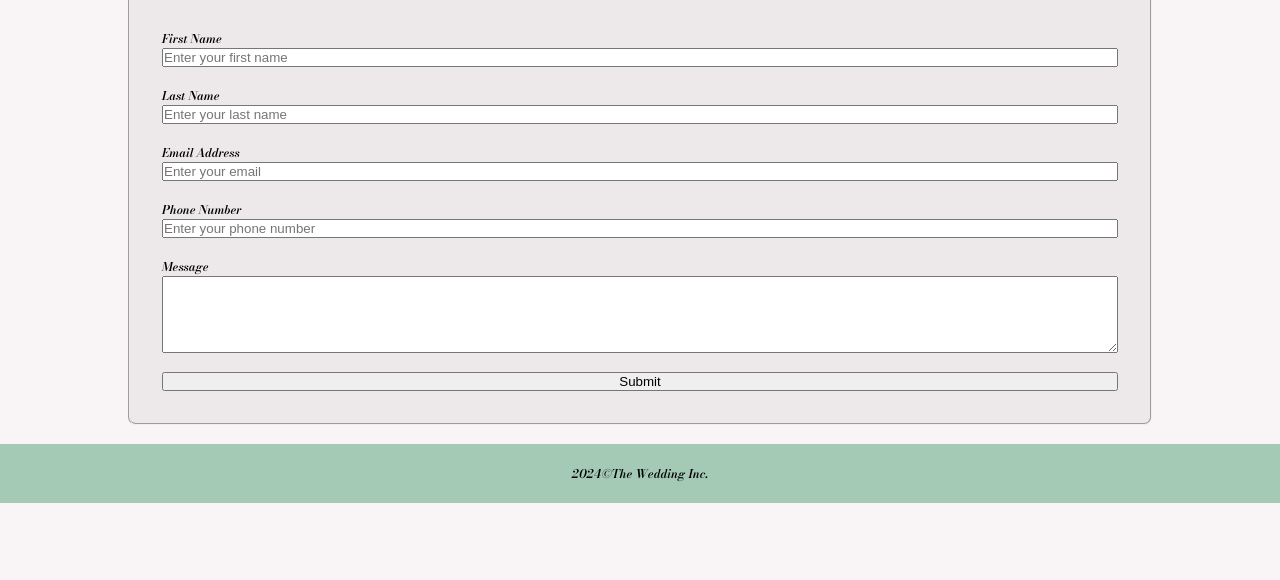
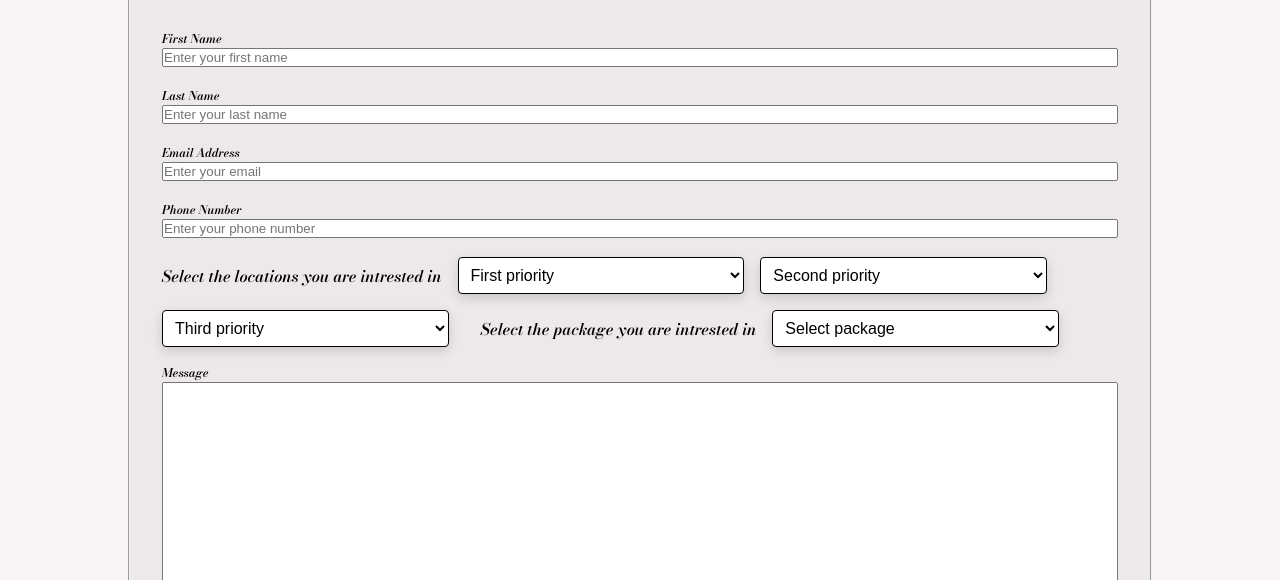
Before and after one commit to carolinejuelhagen/Final_assignment, a plain HTML site: page src/contact.html in a window 1280 px wide. Shown: the part 220-800 px from the top of the page. Drawn offline with Linux system fonts and the light colour scheme.

Commit message:
connecting  customors selections to local storage. checkpoint

```diff
--- a/src/contact.html
+++ b/src/contact.html
@@ -114,14 +114,113 @@
 							id="phone"
 							name="phone"
 							placeholder="Enter your phone number"
-							maxlength="10"
+							maxlength="11"
 							required />
 						<br />
+						<div class="accordion">
+							<label for="#">Select the locations you are intrested in</label>
+							<select
+								class="select-location"
+								id="selectLocation1"
+								name="select-location1"
+								required>
+								<option
+									class="display"
+									value=""
+									disabled
+									selected>
+									First priority
+								</option>
+								<option value="">Vilma Sjøbad, Tofte</option>
+								<option value="">Villa Utsikten, Tofte</option>
+								<option value="">Astral, Lilleborg</option>
+								<option value="">Helgaker Gård, Gran</option>
+								<option value="">Holm gård, Hurum</option>
+								<option value="">Svensefjøset, Lier</option>
+								<option value="">Lysebu, Holmenkollen</option>
+								<option value="">Rønningen Gård, Lierdalen</option>
+								<option value="">Bogstad Gård, Oslo</option>
+								<option value="">Båtsportens hus, Sandvika</option>
+								<option value="">Syverstad gård, Asker</option>
+								<option value="">S4, Oslo sentrum</option>
+								<option value="">Studentenes roklubb, Bygdøy</option>
+							</select>
+							<select
+								class="select-location"
+								id="selectLocation2"
+								name="select-location2">
+								<option
+									class="display"
+									value=""
+									disabled
+									selected>
+									Second priority
+								</option>
+								<option value="">Vilma Sjøbad, Tofte</option>
+								<option value="">Villa Utsikten, Tofte</option>
+								<option value="">Astral, Lilleborg</option>
+								<option value="">Helgaker Gård, Gran</option>
+								<option value="">Holm gård, Hurum</option>
+								<option value="">Svensefjøset, Lier</option>
+								<option value="">Lysebu, Holmenkollen</option>
+								<option value="">Rønningen Gård, Lierdalen</option>
+								<option value="">Bogstad Gård, Oslo</option>
+								<option value="">Båtsportens hus, Sandvika</option>
+								<option value="">Syverstad gård, Asker</option>
+								<option value="">S4, Oslo sentrum</option>
+								<option value="">Studentenes roklubb, Bygdøy</option>
+							</select>
+							<select
+								class="select-location"
+								id="selectLocation3"
+								name="select-location3">
+								<option
+									class="display"
+									value=""
+									disabled
+									selected>
+									Third priority
+								</option>
+								<option value="">Vilma Sjøbad, Tofte</option>
+								<option value="">Villa Utsikten, Tofte</option>
+								<option value="">Astral, Lilleborg</option>
+								<option value="">Helgaker Gård, Gran</option>
+								<option value="">Holm gård, Hurum</option>
+								<option value="">Svensefjøset, Lier</option>
+								<option value="">Lysebu, Holmenkollen</option>
+								<option value="">Rønningen Gård, Lierdalen</option>
+								<option value="">Bogstad Gård, Oslo</option>
+								<option value="">Båtsportens hus, Sandvika</option>
+								<option value="">Syverstad gård, Asker</option>
+								<option value="">S4, Oslo sentrum</option>
+								<option value="">Studentenes roklubb, Bygdøy</option></select
+							><br />
+							<label for="select-package"
+								>Select the package you are intrested in</label
+							>
+							<select
+								class="select-package"
+								id="selectPackage"
+								name="select-package"
+								required>
+								<option
+									class="display"
+									value=""
+									disabled
+									selected>
+									Select package
+								</option>
+								<option value="">Basic</option>
+								<option value="">Standard</option>
+								<option value="">Premium</option>
+								<option value="">Custom</option>
+							</select>
+						</div>
 						<label for="message">Message</label>
 						<textarea
 							id="message"
 							name="message"
-							rows="5"
+							rows="20"
 							maxlength="2000"
 							placeholder="Enter your message here..."
 							required>
@@ -133,7 +232,12 @@
 							value="Submit" />
 					</fieldset>
 					<!-- Success Message -->
-					<!-- <p id="successMessage">Thank you for contacting us! We will get back to you soon.</p> -->
+					<p
+						id="successMessage"
+						hidden>
+						Thank you for reaching out to us! We will get back to you within 48
+						hours.
+					</p>
 				</form>
 				<br />
 			</section>
--- a/src/css/contact.css
+++ b/src/css/contact.css
@@ -36,6 +36,41 @@
 	padding: var(--spacing-large);
 	border-radius: 8px;
 }
+
+/* Accordion dropdown */
+
+.accordion {
+	display: flex;
+	flex-wrap: wrap;
+	align-items: center;
+	gap: var(--spacing-medium);
+	margin-bottom: var(--spacing-medium);
+}
+
+.accordion label {
+    display: block;
+    font-size: var(--spacing-medium);
+}
+
+.accordion select {
+	display: flex;
+	flex-direction: column;
+    width: 30%;
+    padding: var(--spacing-small);
+    border: 1px solid black;
+    border-radius: 4px;
+    background-color: #fff;
+    color: var(--color-text);
+    font-size: var(--spacing-medium);
+    box-shadow: var(--box-shadow);
+}
+
+.accordion select:focus {
+    outline: none;
+    border-color: var(--hover-color);
+    box-shadow: 0 0 2px var(--hover-color);
+}
+
 #successMessage {
 	display: none;
 }
--- a/src/js/app.js
+++ b/src/js/app.js
@@ -150,11 +150,13 @@ const locations = [
 
 // Function to render locations dynamically
 const renderLocations = (locationsArray) => {
-	locationsCardContainer.textContent = ""; // Clear previous content
+	locationsCardContainer.textContent = "";
 
 	if (locationsArray.length === 0) {
 		locationsCardContainer.innerHTML = `<p>No locations found!</p>`;
 		return;
+	}else {
+		console.error("Filter input or dropdown is missing from the DOM.");
 	}
 
 	locationsArray.forEach((location) => {
@@ -190,16 +192,8 @@ const renderLocations = (locationsArray) => {
 			Array.isArray(location.type) ? location.type.join(", ") : location.type
 		}`;
 
-		// Button
-		const button = document.createElement("button");
-		button.classList.add("select-location-button");
-		button.textContent = "Select";
-		button.addEventListener("click", () => {
-			alert(`You selected ${location.title}`);
-		});
-
 		// Append child
-		card.append(img, title, description, price, type, button);
+		card.append(img, title, description, price, type);
 		locationsCardContainer.appendChild(card);
 	});
 };
@@ -334,9 +328,26 @@ const packages = [
 	},
 ];
 
-console.log(packages);
+//calling form elements
 
-// Creating card and card container
+const form = document.querySelector(".contact__form");
+const firstNameInput = document.querySelector("[name='firstName']");
+const lastNameInput = document.querySelector("[name='lastName']");
+const emailInput = document.querySelector("[name='email']");
+const phoneInput = document.querySelector("[name='phone']");
+const primaryLocationInput = document.querySelector(
+	"[name='select-location1']"
+);
+const secondaryLocationInput = document.querySelector(
+	"[name='select-location2']"
+);
+const tertiaryLocationInput = document.querySelector(
+	"[name='select-location3']"
+);
+const packageInput = document.querySelector("[name='select-package']");
+const messageInput = document.querySelector("[name='message']");
+
+// Creating Packages card and card container
 const container = document.querySelector(".packages__card-container");
 
 packages.forEach((packageItem) => {
@@ -365,15 +376,49 @@ packages.forEach((packageItem) => {
 	price.classList.add("packages__card-price");
 	price.textContent = `Price: ${packageItem.price || "N/A"}`;
 
-	// Button
-	const button = document.createElement("button");
-	button.classList.add("select-package-button");
-	button.textContent = "Select";
-	button.addEventListener("click", () => {
-		alert(`You selected ${packageItem.name}`);
-	});
-
 	// Append child
-	card.append(img, title, description, price, button);
+	card.append(img, title, description, price);
 	container.appendChild(card);
 });
+
+// CONNECTING TO LOCAL STORAGE
+const customerSelections =
+	JSON.parse(localStorage.getItem("customerSelections")) || [];
+
+const storeCustomerSelection = () => {
+	const customerFirstName = firstNameInput.value;
+	const customerLastName = lastNameInput.value;
+	const customerEmail = emailInput.value;
+	const customerPhone = phoneInput.value;
+	const customerFirstPriorityLocation = primaryLocationInput.value;
+	const customerSecondPriorityLocation = secondaryLocationInput.value;
+	const customerThirdPriorityLocation = tertiaryLocationInput.value;
+	const customerPackage = packageInput.value;
+	const customerMessage = messageInput.value;
+
+	const selection = {
+		id: Date.now(),
+		customerFirstName,
+		customerLastName,
+		customerEmail,
+		customerPhone,
+		customerFirstPriorityLocation,
+		customerSecondPriorityLocation,
+		customerThirdPriorityLocation,
+		customerPackage,
+		customerMessage,
+	};
+
+	// const selections = JSON.parse(localStorage.getItem("customerSelections"));
+	customerSelections.push(selection);
+	form.reset();
+	localStorage.setItem(
+		"customerSelections",
+		JSON.stringify(customerSelections)
+	);
+};
+
+form.addEventListener("submit", (e) => {
+	e.preventDefault();
+	storeCustomerSelection();
+});
```
